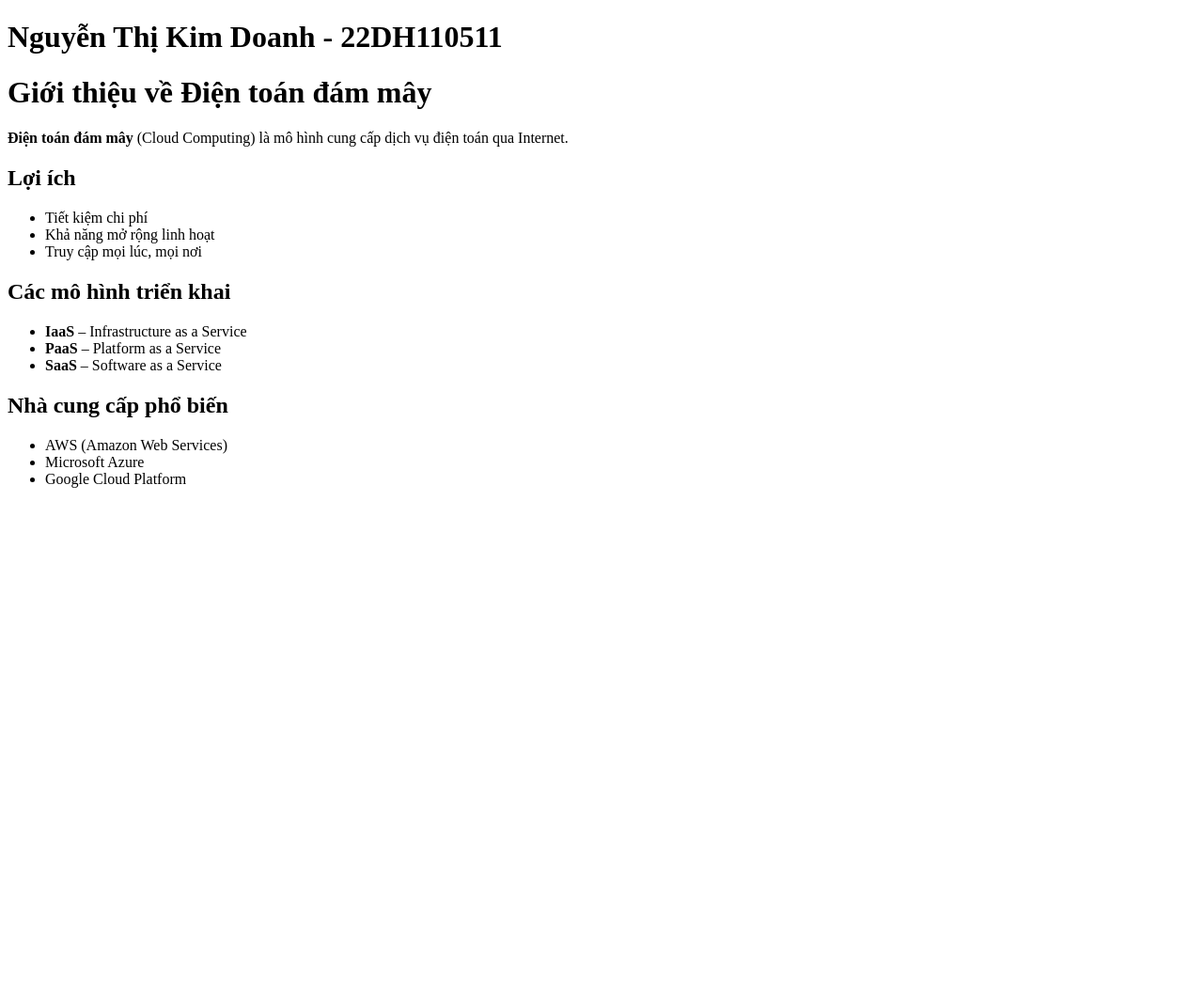
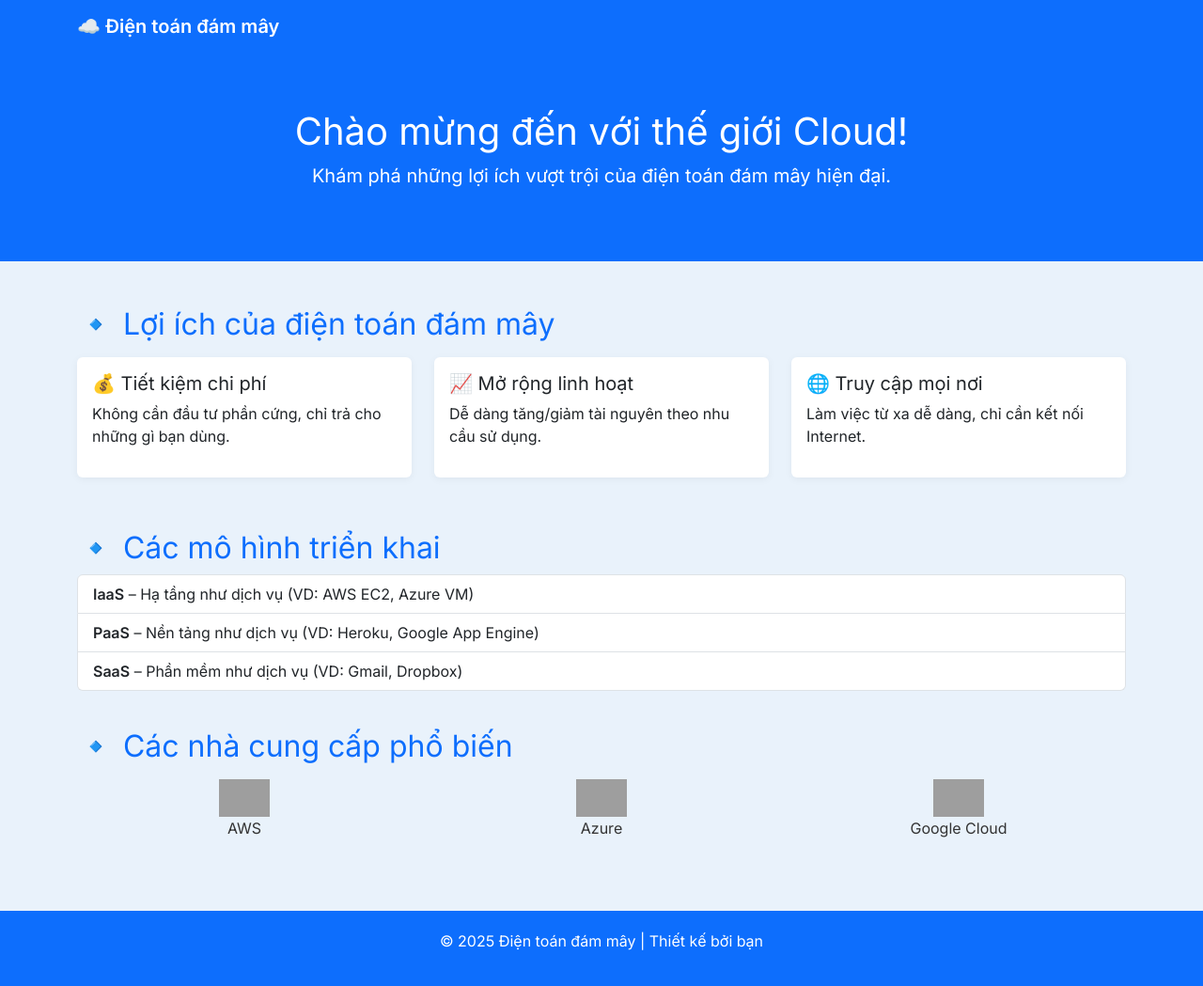
Before and after one commit to Doanh-Nguyen/lab3_DTDM, a plain HTML site: page templates/index.html in a window 1280 px wide. Shown: the whole page at 94% size. Before the commit the page ends 800 px from the top, so only its background shows below. Drawn offline with nearby package versions, Linux system fonts and the light colour scheme; grey boxes are pictures that could not be loaded.

Commit message:
Update index.html

```diff
--- a/templates/index.html
+++ b/templates/index.html
@@ -1,33 +1,122 @@
 <!DOCTYPE html>
-<html lang="en">
+<html lang="vi">
 <head>
-    <meta charset="UTF-8">
-    <title>Điện Toán Đám Mây</title>
+  <meta charset="UTF-8">
+  <title>Điện toán đám mây</title>
+  <meta name="viewport" content="width=device-width, initial-scale=1">
+  <!-- Bootstrap CSS -->
+  <link href="https://cdn.jsdelivr.net/npm/bootstrap@5.3.0/dist/css/bootstrap.min.css" rel="stylesheet">
+  <!-- Google Font -->
+  <link href="https://fonts.googleapis.com/css2?family=Inter:wght@400;600&display=swap" rel="stylesheet">
+  <style>
+    body {
+      font-family: 'Inter', sans-serif;
+      background-color: #e9f2fb;
+      color: #333;
+    }
+    .navbar {
+      background-color: #0d6efd;
+    }
+    .navbar-brand {
+      color: white;
+      font-weight: bold;
+    }
+    .hero {
+      background-color: #0d6efd;
+      color: white;
+      padding: 60px 20px;
+      text-align: center;
+    }
+    .section-title {
+      color: #0d6efd;
+      margin-top: 40px;
+    }
+    .card {
+      border: none;
+      box-shadow: 0 2px 8px rgba(0,0,0,0.05);
+    }
+    footer {
+      background-color: #0d6efd;
+      color: white;
+      padding: 20px 0;
+      margin-top: 60px;
+      text-align: center;
+    }
+  </style>
 </head>
 <body>
-  <h1>Nguyễn Thị Kim Doanh - 22DH110511 </h1>
-    <h1>Giới thiệu về Điện toán đám mây</h1>
-    <p><strong>Điện toán đám mây</strong> (Cloud Computing) là mô hình cung cấp dịch vụ điện toán qua Internet.</p>
 
-    <h2>Lợi ích</h2>
-    <ul>
-        <li>Tiết kiệm chi phí</li>
-        <li>Khả năng mở rộng linh hoạt</li>
-        <li>Truy cập mọi lúc, mọi nơi</li>
+  <!-- Navbar -->
+  <nav class="navbar navbar-expand-lg">
+    <div class="container">
+      <a class="navbar-brand" href="#">☁️ Điện toán đám mây</a>
+    </div>
+  </nav>
+
+  <!-- Hero Section -->
+  <div class="hero">
+    <div class="container">
+      <h1>Chào mừng đến với thế giới Cloud!</h1>
+      <p class="lead">Khám phá những lợi ích vượt trội của điện toán đám mây hiện đại.</p>
+    </div>
+  </div>
+
+  <!-- Nội dung -->
+  <div class="container mt-5">
+
+    <h2 class="section-title">🔹 Lợi ích của điện toán đám mây</h2>
+    <div class="row mt-3">
+      <div class="col-md-4 mb-3">
+        <div class="card p-3">
+          <h5>💰 Tiết kiệm chi phí</h5>
+          <p>Không cần đầu tư phần cứng, chỉ trả cho những gì bạn dùng.</p>
+        </div>
+      </div>
+      <div class="col-md-4 mb-3">
+        <div class="card p-3">
+          <h5>📈 Mở rộng linh hoạt</h5>
+          <p>Dễ dàng tăng/giảm tài nguyên theo nhu cầu sử dụng.</p>
+        </div>
+      </div>
+      <div class="col-md-4 mb-3">
+        <div class="card p-3">
+          <h5>🌐 Truy cập mọi nơi</h5>
+          <p>Làm việc từ xa dễ dàng, chỉ cần kết nối Internet.</p>
+        </div>
+      </div>
+    </div>
+
+    <h2 class="section-title">🔹 Các mô hình triển khai</h2>
+    <ul class="list-group mb-4">
+      <li class="list-group-item"><strong>IaaS</strong> – Hạ tầng như dịch vụ (VD: AWS EC2, Azure VM)</li>
+      <li class="list-group-item"><strong>PaaS</strong> – Nền tảng như dịch vụ (VD: Heroku, Google App Engine)</li>
+      <li class="list-group-item"><strong>SaaS</strong> – Phần mềm như dịch vụ (VD: Gmail, Dropbox)</li>
     </ul>
 
-    <h2>Các mô hình triển khai</h2>
-    <ul>
-        <li><strong>IaaS</strong> – Infrastructure as a Service</li>
-        <li><strong>PaaS</strong> – Platform as a Service</li>
-        <li><strong>SaaS</strong> – Software as a Service</li>
-    </ul>
+    <h2 class="section-title">🔹 Các nhà cung cấp phổ biến</h2>
+    <div class="row text-center mt-3">
+      <div class="col-md-4">
+        <img src="https://upload.wikimedia.org/wikipedia/commons/9/93/Amazon_Web_Services_Logo.svg" height="40" alt="AWS">
+        <p>AWS</p>
+      </div>
+      <div class="col-md-4">
+        <img src="https://upload.wikimedia.org/wikipedia/commons/a/a8/Microsoft_Azure_Logo.svg" height="40" alt="Azure">
+        <p>Azure</p>
+      </div>
+      <div class="col-md-4">
+        <img src="https://upload.wikimedia.org/wikipedia/commons/5/5f/Google_Cloud_logo.svg" height="40" alt="GCP">
+        <p>Google Cloud</p>
+      </div>
+    </div>
 
-    <h2>Nhà cung cấp phổ biến</h2>
-    <ul>
-        <li>AWS (Amazon Web Services)</li>
-        <li>Microsoft Azure</li>
-        <li>Google Cloud Platform</li>
-    </ul>
+  </div>
+
+  <!-- Footer -->
+  <footer>
+    <div class="container">
+      <p>© 2025 Điện toán đám mây | Thiết kế bởi bạn</p>
+    </div>
+  </footer>
+
 </body>
 </html>
```
